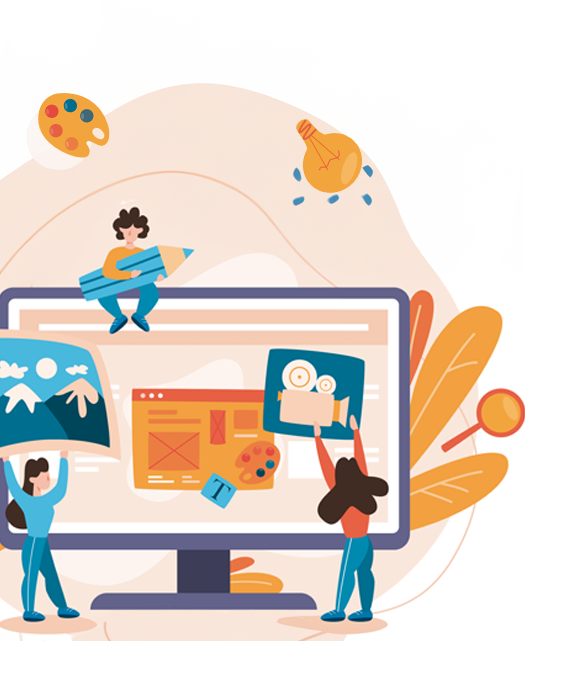
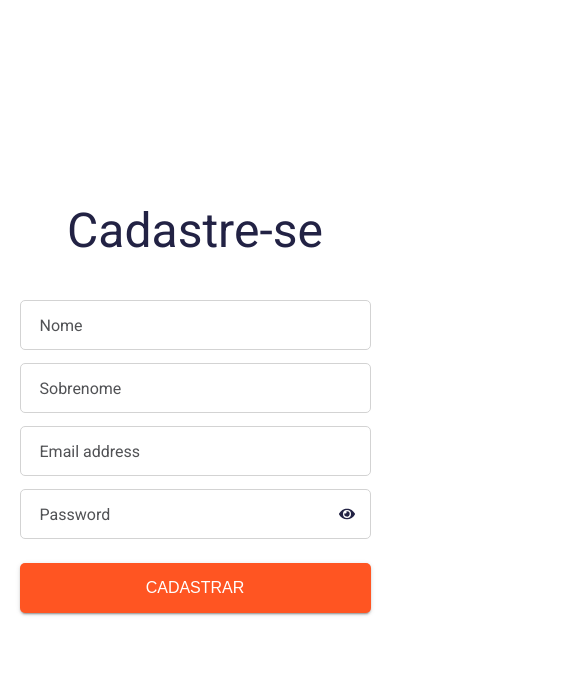
Before and after one commit to squad7-fcamara/spa-orange-portfolio, a React (Vite) app: page / in a window 390 px wide. Shown: the top 680 px of the page, 585 px wide, since content can reach past the window. Built offline with nearby package versions, Linux system fonts and the light colour scheme.

Commit message:
:iphone: applied responsive design

```diff
--- a/src/App.jsx
+++ b/src/App.jsx
@@ -1,12 +1,12 @@
 // import OrangeLogo from "/icon.png";
 import "./App.css";
-import Login from "./pages/Login";
-// import SignUp from "./pages/SignUp/SignUp";
+// import Login from "./pages/Login";
+import SignUp from "./pages/SignUp/SignUp";
 
 function App() {
   return (
     <>
-      <Login />
+      <SignUp />
     </>
   );
 }
--- a/src/components/FloatInput/FloatInput_styles.css
+++ b/src/components/FloatInput/FloatInput_styles.css
@@ -70,6 +70,10 @@ span {
   input {
     width: 100%;
     max-width: -webkit-fill-available;
-    min-width: none;
   }
+
+  .label input {
+    min-width: 0;
+  }
+
 }
```
